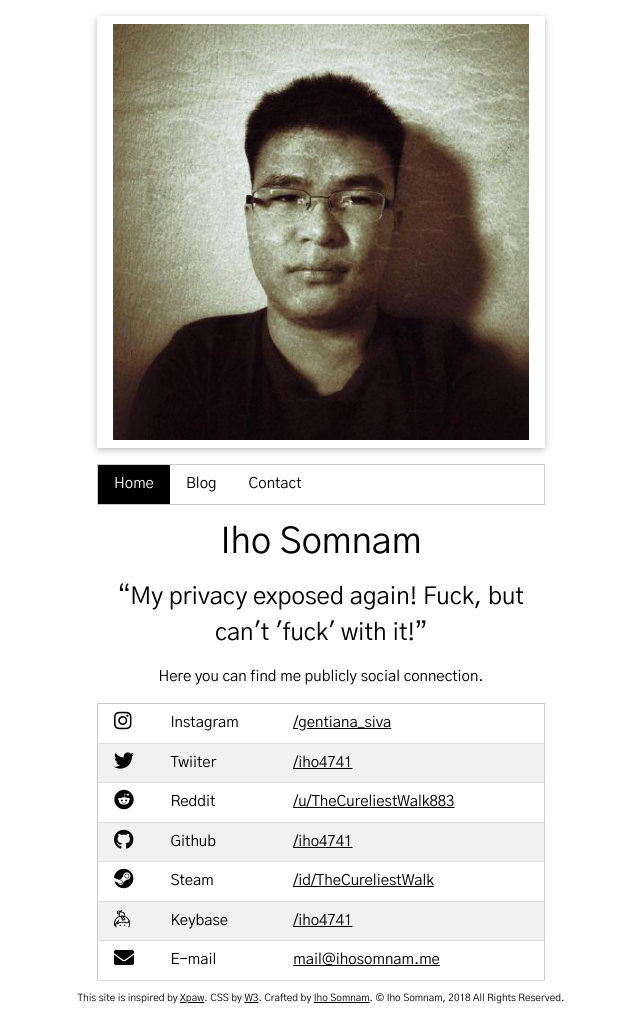
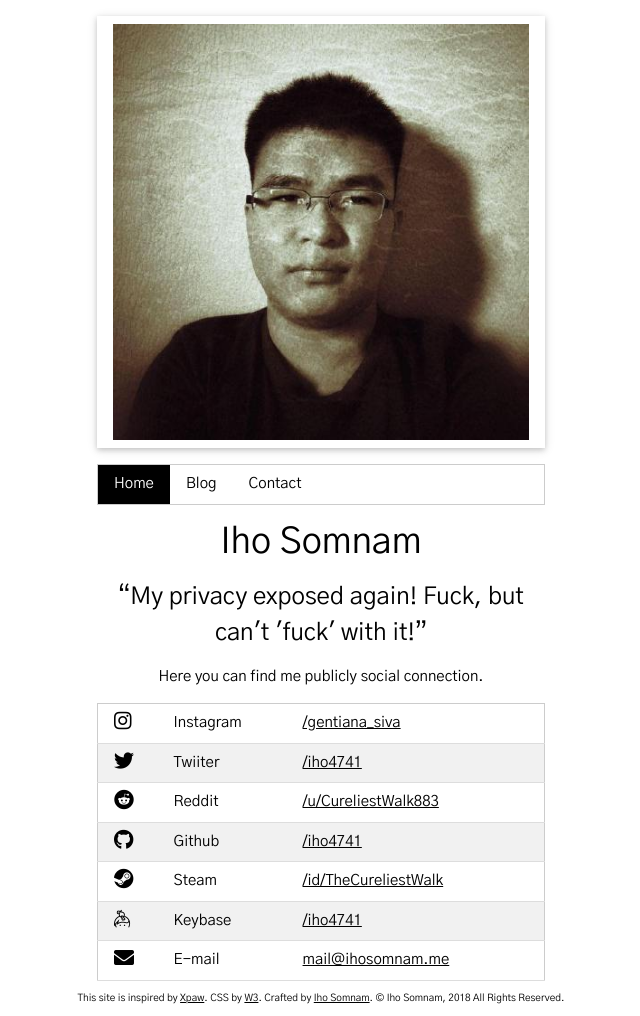
Before and after one commit to fossabot/jekyll-web-w3, a Jekyll site: the page built from index.md, in a window 1280 px wide. Shown: the whole page, without its empty margins (319-959 px from the left). Built offline with Jekyll 4.4.1, drawn with Linux system fonts in a browser that asks for light colours.

Commit message:
update _config #2

```diff
--- a/_config.yml
+++ b/_config.yml
@@ -19,7 +19,7 @@ description: Here you can find me publicly social connection. # this means to ig
 social:
   Instagram: gentiana_siva
   Twitter: iho4741
-  Reddit: TheCureliestWalk883
+  Reddit: CureliestWalk883
   Github: iho4741
   Steam: TheCureliestWalk
   Keybase: iho4741
```
